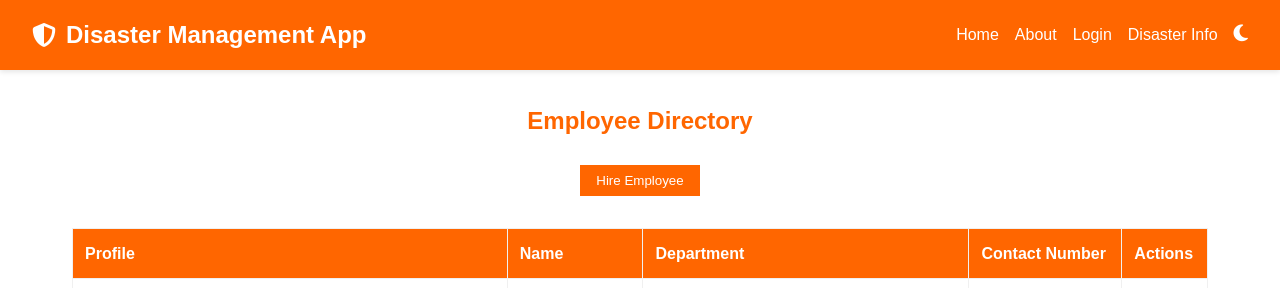
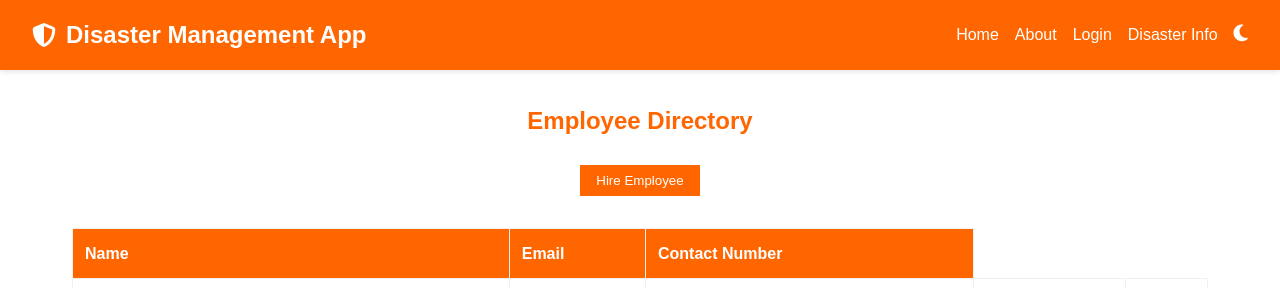
Before and after one commit to Manthantrivedi444/SSIP, a Flask app: template DDNAS/myapp/templates/emplist.html in a window 1280 px wide. Shown: the top 288 px of the page. Run offline with Flask 3, Linux system fonts and the light colour scheme; the template is opened without the code that fills it, so the values that code supplies are empty.

Commit message:
Updated emplist.html

```diff
--- a/DDNAS/myapp/templates/emplist.html
+++ b/DDNAS/myapp/templates/emplist.html
@@ -43,11 +43,9 @@
                 <table id="employee-table">
                     <thead>
                         <tr>
-                            <th>Profile</th>
                             <th>Name</th>
-                            <th>Department</th>
+                            <th>Email</th>
                             <th>Contact Number</th>
-                            <th>Actions</th>
                         </tr>
                     </thead>
                     <tbody id="employee-table-body">
```
